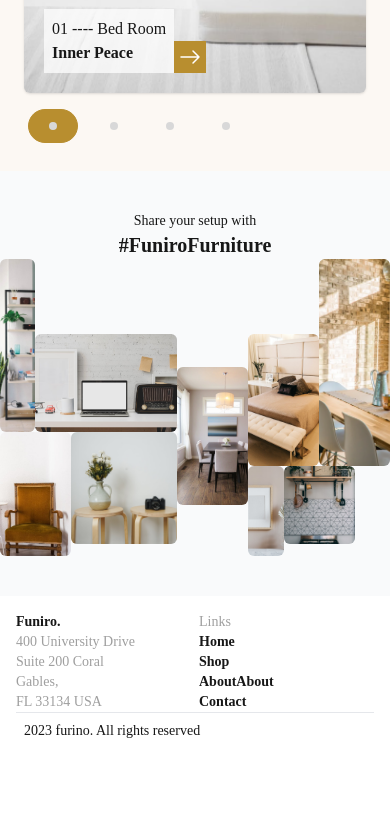
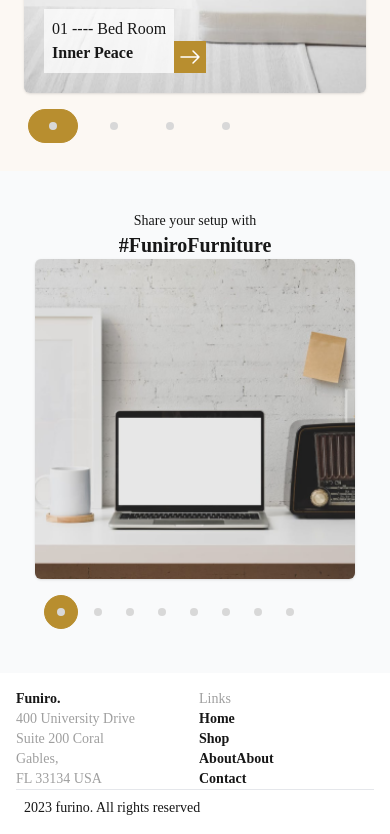
Before and after one commit to Fazalmahm00d/nextprojecom, a Next.js app: page / in a window 390 px wide. Shown: the part 7111-7945 px from the top of the page. Before the commit the page ends 7868 px from the top, so only its background shows below. Built offline with nearby package versions, Linux system fonts and the light colour scheme; no server answers.

Commit message:
added responsiveness to furniture section added animation to burger display

```diff
--- a/app/components/home-components/FurniroFurniture.js
+++ b/app/components/home-components/FurniroFurniture.js
@@ -1,14 +1,30 @@
 import Image from "next/image"
 import SubFurniroFurniture from "./SubFurniroFurniture"
+import { useState } from "react";
 
 function FurniroFurniture(){
+    const [currentImageIndex, setCurrentImageIndex] = useState(0);
+    const images = [
+        { id: 2, src: "/furniroimg/Rectangle 38 (1).png", alt: "Image 2",desc: "02 ---- Living Room",desc2:"Inner " },
+        { id: 3, src: "/furniroimg/Rectangle 40.png", alt: "Image 3",desc: "03 ---- Kitchen Room",desc2:"Inner " },
+        { id: 4, src: "/furniroimg/Rectangle 39.png", alt: "Image 4",desc: "04 ---- Bath Room",desc2:"Inner " },
+        { id: 5, src: "/furniroimg/Rectangle 41.png", alt: "Image 4",desc: "04 ---- Bath Room",desc2:"Inner " },
+        { id: 6, src: "/furniroimg/Rectangle 43.png", alt: "Image 4",desc: "04 ---- Bath Room",desc2:"Inner " },
+        { id: 7, src: "/furniroimg/Rectangle 45.png", alt: "Image 4",desc: "04 ---- Bath Room",desc2:"Inner " },
+        { id: 8, src: "/furniroimg/Rectangle 37.png", alt: "Image 4",desc: "04 ---- Bath Room",desc2:"Inner " },
+        { id: 9, src: "/furniroimg/Rectangle 44.png", alt: "Image 4",desc: "04 ---- Bath Room",desc2:"Inner " },
+    ];
+    const handleImageChange = (index) => {
+        setCurrentImageIndex(index);
+    };
+
     return(
         <div className="bg-gray-50 flex justify-center items-center ">
         <div className=" w-full lg:py-20 py-10 ">
         <h1 className="text-center lg:text-xl text-sm font-light ">Share your setup with</h1>
         <h2 className="text-center lg:text-4xl text-xl font-bold">#FuniroFurniture</h2>
 
-        <div className="grid sm:grid-cols-11 sm:grid-rows-8 lg:gap-4 sm:gap-2 lg:h-[90vh] sm:[60vh]">
+        <div className="hidden sm:grid sm:grid-cols-11 sm:grid-rows-8 lg:gap-4 sm:gap-2 lg:h-[90vh] sm:[60vh]">
                     <SubFurniroFurniture
             className="overflow-hidden  col-start-1 col-span-1 col-end-2 row-span-4 row-start-1 row-end-5"
             alt="Image 1"
@@ -55,6 +71,60 @@ function FurniroFurniture(){
             img="/furniroimg/Rectangle 44.png"
         />
         </div>
+        <div className="relative flex justify-center sm:hidden">
+                    {/* <img src="/assets/Rectangle 24.png"></img> */}
+
+                <img
+                    src={images[currentImageIndex].src}
+                    alt={images[currentImageIndex].alt}
+                    className="relative h-[20rem] w-[20rem] object-cover rounded-md shadow"
+                />
+
+                    {/* <div className="absolute z-10  lg:bottom-10 lg:left-10 bottom-5 left-5 flex items-end ">
+                        <div className=" bg-[#FFFFFFB8] backdrop-blur-sm lg:p-6 p-2 bg-opacity-0 backdrop-opacity-10">
+                        <div className="font-light lg:text-xl sm:text-sm">{images[currentImageIndex].desc}</div>
+                        <div className="font-bold lg:text-3xl lg:mt-4 sm:text-xl sm:mt-1">{images[currentImageIndex].desc2}</div>
+                        </div>
+                        <div className="bg-[#B88E2F] lg:p-3 lg:h-12 p-1 h-8">
+                        <svg width="24" height="24" viewBox="0 0 24 24" fill="none" xmlns="http://www.w3.org/2000/svg">
+                        <path d="M21 12H3M21 12L15 6M21 12L15 18" stroke="white" strokeWidth="1.5" strokeLinecap="round" strokeLinejoin="round"/>
+                        </svg>
+                        </div>
+                    </div> */}
+
+                </div>
+
+                <div className="sm:hidden lg:mt-6 mt-3 px-10">
+                        <ul className="flex items-center  ">
+                            {/* <li>
+                                <div className="border-2 border-[#B88E2F] rounded-full  lg:p-1 sm:p-0">
+                                    <div className=" rounded-full">
+                                    <div className="bg-[#B88E2F] border-1 lg:m-2 m-1 rounded-full border-[#B88E2F] lg:p-3 p-1"></div>
+                                    </div>
+                                </div>
+                            </li>
+                            <li><div className="bg-[#D8D8D8] lg:m-3 m-1 rounded-full  lg:p-3 p-1"></div></li>
+                            <li><div className="bg-[#D8D8D8] lg:m-3 m-1 rounded-full  lg:p-3 p-1"></div></li>
+                            <li><div className="bg-[#D8D8D8] lg:m-3 m-1 rounded-full  lg:p-3 p-1"></div></li> */}
+                            {
+                                images.map((image, index) => (
+                                <li key={image.id}>
+                                    <div
+                                        onClick={() => handleImageChange(index)}
+                                        className={`cursor-pointer p-2 rounded focus:outline-none ${
+                                            index === currentImageIndex
+                                                ?
+                                                "bg-[#B88E2F] border-[1px]  m-1 rounded-full border-[#B88E2F] lg:p-2 p-1"
+                                                : ""
+                                        }`}
+                                        aria-label={`Show Image ${image.id}`}
+                                    >
+                                        <div className="bg-[#D8D8D8] lg:m-3 m-1 rounded-full  lg:p-3 p-1"></div>
+                                    </div>
+                                </li>
+                                ))}
+                        </ul>
+                    </div>
     </div>
     </div>
     )
--- a/app/components/reused-components/Header.js
+++ b/app/components/reused-components/Header.js
@@ -26,6 +26,7 @@ function Header(){
     const[burgerDisplay,setBurgerDisplay]=useState(false);
     const[isLoading,setIsLoading]=useState(true);
     const[isItems,setIsItems]=useState([]);
+    const[isVisible,setIsVisible]=useState(false)
     const[isWishItems,setIsWishItems]=useState([]);
     // const [isSearch,setIsSearch]=useState(false);
     // const [query,setQuery]=useState('');
@@ -39,9 +40,16 @@ function Header(){
     // }
     const showBurger=()=>{
         setBurgerDisplay(true);
+        // setIsVisible(true);
+        setTimeout(()=>{
+         setIsVisible(true);
+        },200)
     }
     const closeBurger=()=>{
-        setBurgerDisplay(false);
+        setIsVisible(false);
+        setTimeout(()=>{
+            setBurgerDisplay(false);
+           },200)
     }
     const showCart=()=>{
         if(isEmail){
@@ -187,7 +195,8 @@ function Header(){
     return(
         <div className="relative w-full bg-white">
             {
-                burgerDisplay?<div className="absolute top-16 h-screen w-screen bg-white no-doc-scroll z-30">
+                burgerDisplay?
+                <div className={`absolute top-16  h-screen w-screen bg-white no-doc-scroll z-30 animate-fade-slide-in`}>
                     <div className="flex flex-col items-center justify-center gap-16 mt-10 font-bold">
                     <Link onClick={closeBurger} href="/">Home</Link>
                     <Link onClick={closeBurger} href="/shop">Shop</Link>
--- a/app/fallbackloading/HeroSectionLoading.js
+++ b/app/fallbackloading/HeroSectionLoading.js
@@ -4,9 +4,9 @@ function HeroSectionLoading(){
             <div className="object-cover h-[90vh] w-full bg-gray-200  lg:h-[100vh] sm:h-[75vh]" src="/assets/scandinavian-interior-mockup-wall-decal-background 1.png"></div>
             <div className="absolute top-0 flex justify-center items-center h-full w-full sm:bottom-[-10px] sm:right-[20px] lg:top-[70px] lg:right-[100px] sm:justify-end sm:items-center lg:py-[250px] sm:h-[85vh] sm:px-8 lg:px-20">
                 <div className="w-2/3 sm:w-1/2 lg:p-10 sm:w-2/5 rounded-lg p-4 bg-gray-300 z-30">
-                    <p className="font-semibold text-base mt-2 letter bg-gray-500 tracking-[3px] pb-2 pt-6"></p>
-                    <h1 className="font-bold lg:text-5xl mt-2 bg-gray-500 text-2xl sm:text-3xl h-[20vh] text-[#B88E2F] lg:pb-4 pb-2"></h1>
-                    <p className="lg:text-lg sm:text-md bg-gray-500 mt-2 font-medium sm:pb-6 lg:pb-12"></p>
+                    <p className="font-semibold animate-pulse text-base mt-2 letter bg-gray-500 tracking-[3px] pb-2 pt-6"></p>
+                    <h1 className="animate-pulse font-bold lg:text-5xl mt-2 bg-gray-500 text-2xl sm:text-3xl h-[20vh] text-[#B88E2F] lg:pb-4 pb-2"></h1>
+                    <p className="lg:text-lg sm:text-md bg-gray-500 mt-2 font-medium sm:pb-6 lg:pb-12 animate-pulse"></p>
                     <div className="bg-gray-200 w-24 h-8 bg-gray-500 z-30 mt-2"></div>
                 </div>
             </div>
--- a/app/fallbackloading/InspirationSectionLoading.js
+++ b/app/fallbackloading/InspirationSectionLoading.js
@@ -5,25 +5,25 @@ function InspirationSectionLoading(){
     return(
         <div className="flex flex-col gap-10 sm:gap-0 sm:flex-row justify-center items-center bg-gray-200 lg:p-10 p-6">
             <div className="sm:w-[40%] flex flex-col items-start justify-center lg:p-10 sm:p-6">
-                <div className="lg:text-5xl bg-gray-400 h-28 w-full  text-2xl font-bold "></div>
-                <p className="bg-gray-400 h-8 w-48 lg:mt-3 lg:text-xl text-sm lg:pr-10 sm:pr-5"></p>
+                <div className="lg:text-5xl bg-gray-400 animate-pulse h-28 w-full  text-2xl font-bold "></div>
+                <p className="bg-gray-400 h-8 w-48 animate-pulse lg:mt-3 lg:text-xl text-sm lg:pr-10 sm:pr-5"></p>
                 <div className="lg:mt-6 mt-3">
                     <div className="bg-gray-400 h-8 w-24"></div>
                 </div>
             </div>
             <div className="sm:w-[60%] flex flex-col sm:flex-row lg:gap-8 sm:gap-6">
                 <div className="relative">
-                    <div className="bg-gray-400 h-[80vh] w-[50vh]"></div>
+                    <div className="bg-gray-400 animate-pulse h-[80vh] w-[50vh]"></div>
 
                 </div>
-                <div  >
+                {/* <div  >
                     <div className="bg-gray-400 h-[60vh] w-[50vh]"></div>
                     <div className="lg:mt-6 mt-3">
                         <ul className="flex bg-gray-400 h-24 w-full items-center gap-2 lg:gap-3">
 
                         </ul>
                     </div>
-                </div>
+                </div> */}
             </div>
         </div>
     )
--- a/app/globals.css
+++ b/app/globals.css
@@ -23,3 +23,18 @@ body {
   background: var(--background);
   font-family: Poppins;
 }
+
+@keyframes fadeSlideIn {
+  0% {
+    transform: translateX(100%);
+    opacity: 0;
+  }
+  100% {
+    transform: translateX(0);
+    opacity: 1;
+  }
+}
+
+.animate-fade-slide-in {
+  animation: fadeSlideIn 1s ease-in-out forwards;
+}
--- a/tailwind.config.js
+++ b/tailwind.config.js
@@ -10,8 +10,8 @@ module.exports = {
       colors: {
         background: "var(--background)",
         foreground: "var(--foreground)",
+      },
 
-      },
     },
   },
   plugins: [],
```
Also changed, not shown: app/fallbackloading/FurniroFurnitureLoading.js (+10 -10 lines).
